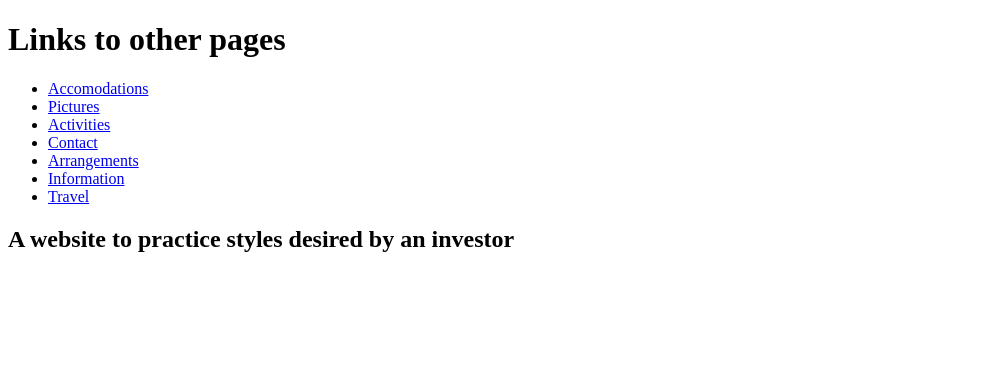
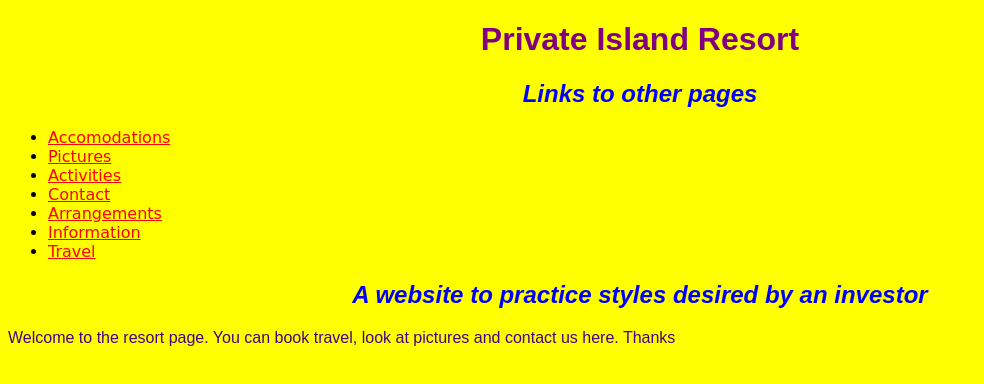
Before and after one commit to AbugaAroni/Private-island-resort, a plain HTML site: page index.html in a window 1280 px wide. Shown: the whole page, without its empty margins (0-984 px from the left). Drawn offline with Linux system fonts and the light colour scheme; files that its build step writes are made by us from their sources.

Commit message:
fix for style sheet issues

```diff
--- a/index.html
+++ b/index.html
@@ -2,9 +2,11 @@
 <html>
   <head>
     <title> Private Island Resort </title>
+<link href="c./ss/styles.css" rel="stylesheet" type="text/css">
   </head>
   <body>
-    <h1> Links to other pages</h1>
+    <h1> Private Island Resort</h1>
+    <h2> Links to other pages</h2>
     <ul>
       <li> <a href="accomodations.html"> Accomodations </a> </li>
       <li> <a href="Pictures.html"> Pictures</a></li>
@@ -17,6 +19,7 @@
 
     <h2> A website to practice styles desired by an investor </h2>
 
+    <p> Welcome to the resort page. You can book travel, look at pictures and contact us here. Thanks </p>
 
   </body>
 </html>
```
Also changed, not shown: README.txt (added).
